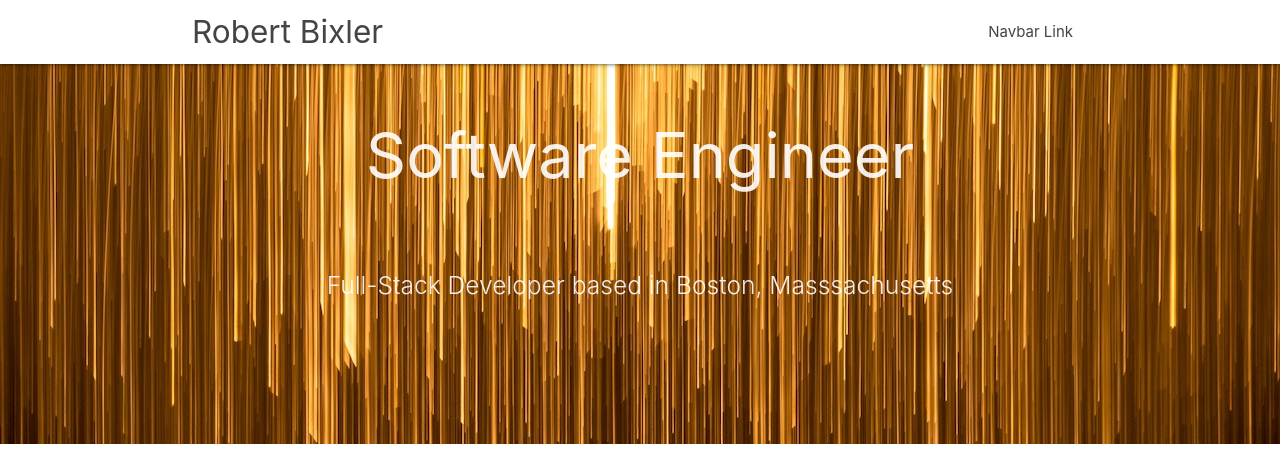
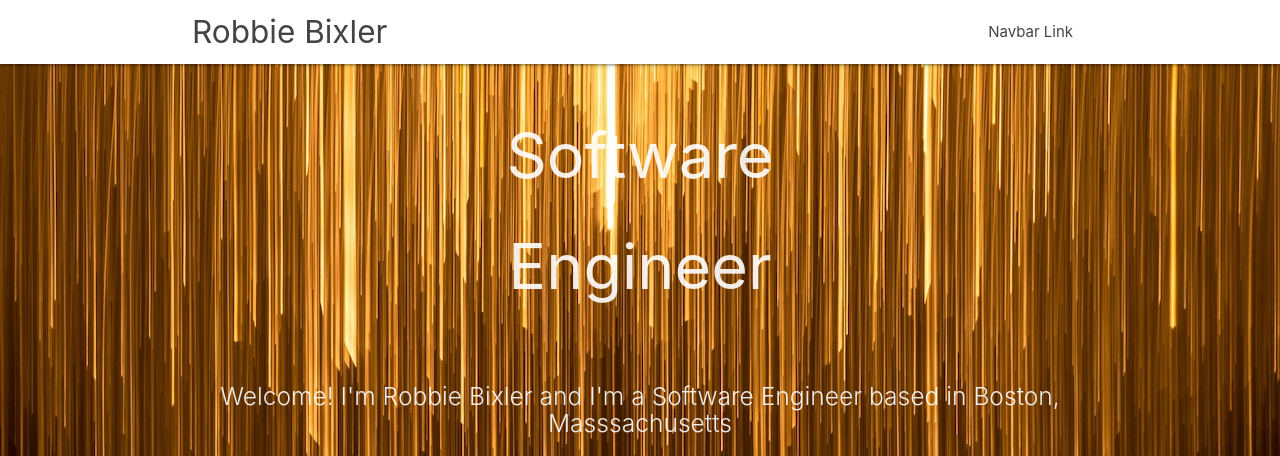
Before and after one commit to rrbixler/Robbie-Bixler-Portfolio, a website: page index.html in a window 1280 px wide. Shown: the top 456 px of the page. Drawn offline with nearby package versions, Linux system fonts and the light colour scheme.

Commit message:
changed formatting to the first part of my website

```diff
--- a/index.html
+++ b/index.html
@@ -13,7 +13,7 @@
 <body>
   <nav class="white" role="navigation">
     <div class="nav-wrapper container">
-      <a id="logo-container" href="#" class="brand-logo">Robert Bixler</a>
+      <a id="logo-container" href="#" class="brand-logo">Robbie Bixler</a>
       <ul class="right hide-on-med-and-down">
         <li><a href="#">Navbar Link</a></li>
       </ul>
@@ -29,15 +29,16 @@
     <div class="section no-pad-bot">
       <div class="container">
         <br><br>
-        <h1 class="header center teal-text.text-lighten-2">Software Engineer</h1>
+        <h1 class="header center teal-text.text-lighten-2">Software</h1>
         <div class="row center">
+        <h1 class="header center teal-text.text-lighten-2">Engineer</h1>
           <!-- <a href="http://materializecss.com/getting-started.html" id="download-button" class="btn-large waves-effect waves-light teal lighten-1">Get Started</a> -->
         </div>
         <div class="row center">
           <!-- <a href="http://materializecss.com/getting-started.html" id="download-button" class="btn-large waves-effect waves-light teal lighten-1">Get Started</a> -->
         </div>
         <div class="row center">
-          <h5 class="header col s12 light">Full-Stack Developer based in Boston, Masssachusetts</h5>
+          <h5 class="header col s12 light">Welcome! I'm Robbie Bixler and I'm a Software Engineer based in Boston, Masssachusetts</h5>
         </div>
         <br><br>
 
```
